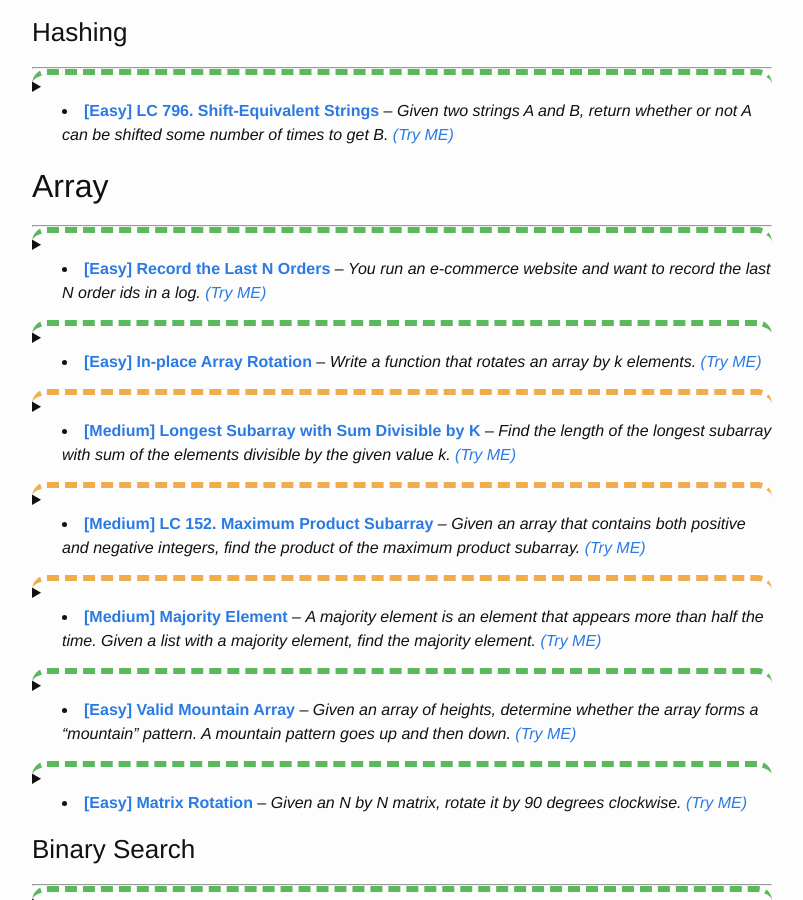
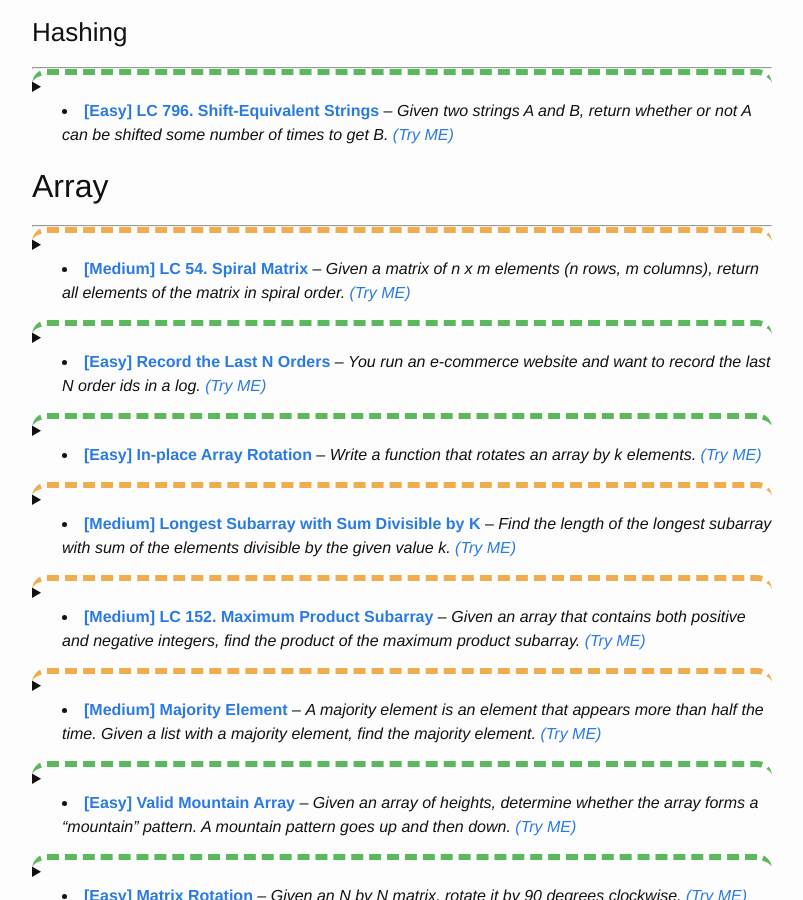
Before and after one commit to trsong/trsong.github.io, a Jekyll site: the page built from _posts/2019-04-01-DailyQuestionsByCategory.md, in a window 1280 px wide and 900 px high, scrolled down 2041 px. Shown: the whole window, without its empty margins (238-1041 px from the left). Built offline with Jekyll 4.4.1, drawn with Linux system fonts in a browser that asks for light colours.

Commit message:
Add solution to Sep 5 question

````diff
--- a/_posts/2019-04-01-DailyQuestionsByCategory.md
+++ b/_posts/2019-04-01-DailyQuestionsByCategory.md
@@ -167,6 +167,43 @@ For example, if A is `'abcde'` and B is `'cdeab'`, return `True`. If A is `'abc'
 
 ## Array
 ---
+
+<details>
+<summary class="lc_m">
+
+- [**\[Medium\] LC 54. Spiral Matrix**](http://trsong.github.io/python/java/2020/08/02/DailyQuestionsAug/#sep-5-2020-lc-54-medium-spiral-matrix) -- *Given a matrix of n x m elements (n rows, m columns), return all elements of the matrix in spiral order.* [*\(Try ME\)*](https://repl.it/@trsong/Spiral-Matrix-Traversal-1)
+
+</summary>
+<div>
+
+**Question:** Given a matrix of n x m elements (n rows, m columns), return all elements of the matrix in spiral order.
+
+**Example 1:**
+
+```py
+Input:
+[
+ [ 1, 2, 3 ],
+ [ 4, 5, 6 ],
+ [ 7, 8, 9 ]
+]
+Output: [1, 2, 3, 6, 9, 8, 7, 4, 5]
+```
+
+**Example 2:**
+
+```py
+Input:
+[
+  [1,  2,  3,  4],
+  [5,  6,  7,  8],
+  [9, 10, 11, 12]
+]
+Output: [1, 2, 3, 4, 8, 12, 11, 10, 9, 5, 6, 7]
+```
+
+</div>
+</details>
 
 <details>
 <summary class="lc_e">
@@ -1743,10 +1780,10 @@ Input:
     [0, 1, 0],
     [0, 0, 0],
     [0, 0, 1]
+
 ]
 Output: 2
 ```
-
 **Example 3:**
 ```py
 Input:
````
Also changed, not shown: _posts/2020-08-01-DailyQuestionsAug.md (+91 -0 lines).
